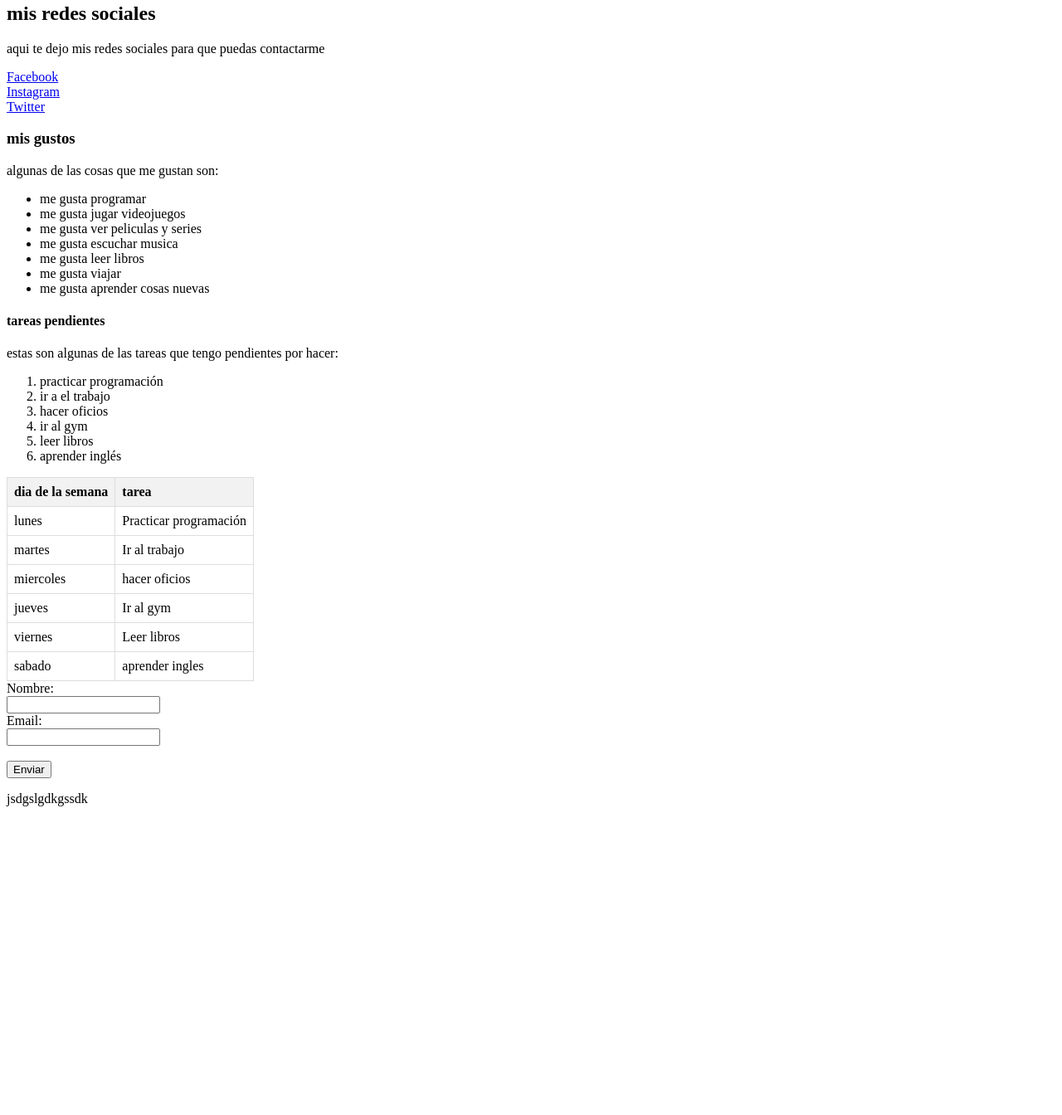
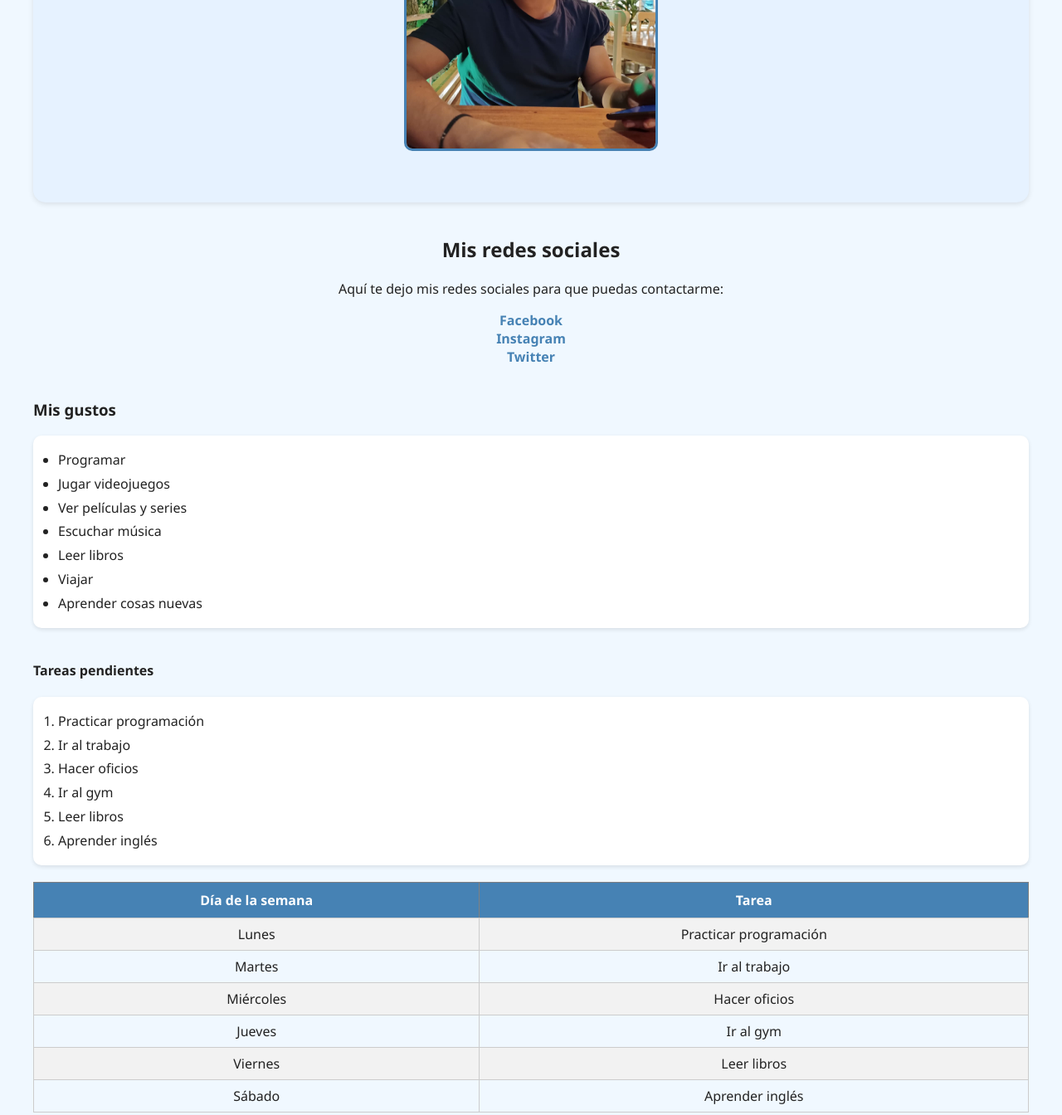
Before and after one commit to Mogomix/entregable1, a plain HTML site: page entregable1.html in a window 1280 px wide. Shown: the part 672-2016 px from the top of the page at 83% size. Before the commit the page ends 1686 px from the top, so only its background shows below. Drawn offline with Linux system fonts and the light colour scheme.

Commit message:
actualizacion2

```diff
--- a/entregable1.html
+++ b/entregable1.html
@@ -1,102 +1,82 @@
 <!DOCTYPE html>
-<html lang="en">
+<html lang="es">
 <head>
     <meta charset="UTF-8">
     <meta name="viewport" content="width=device-width, initial-scale=1.0">
-    <title>sobre mi</title>
+    <title>Sobre mí</title>
+    <link rel="stylesheet" href="stylesentregable2.css">
+</head>
 
-</head>
-<body>
-    <h1>sobre mí</h1>
-    <p>esta página tiene el propósito de presentarme y mostrar un poco de mí</p>
-    <p>de igual manera tambies tiene el objetivo de mostrar mis avences en el curso de programacion</p>
-    <h2>presentación</h2>
-        <p>hola mi nombre es victor, tengo 22 años de edad, naci en la ciudad de barranquilla colombia, termine mis estudios en la ciudad de bogotá colombia y radico en la ciudad de santa marta colombia</p>
-        <p>soy un apasionado de la programación y la tecnología. Me encanta aprender cosas nuevas y enfrentar desafíos.</p>
-        <p>actualmente estoy aprendiendo sobre desarrollo web y espero poder crear mis propias aplicaciones en el futuro.</p>
-        <img src="foto.jpeg" alt="retrato de Victor" width="300" height="350" srcset=""><br>
-        <h2>mis redes sociales</h2>
-        <p>aqui te dejo mis redes sociales para que puedas contactarme</p>
-        <a href="http://www.facebook.com/victor">Facebook</a><br>
-        <a href="http://www.instagram.com/victor">Instagram</a><br>
-        <a href="http://www.twitter.com/victor">Twitter</a><br>
-        <h3>mis gustos</h3>
-        <p>algunas de las cosas que me gustan son:</p>
-        <ul>
-            <li>me gusta programar</li>
-            <li>me gusta jugar videojuegos</li>
-            <li>me gusta ver peliculas y series</li>
-            <li>me gusta escuchar musica</li>
-            <li>me gusta leer libros</li>
-            <li>me gusta viajar</li>
-            <li>me gusta aprender cosas nuevas</li>
+<body id="principal">
+    <header id="encabezado">
+        <h1 class="titulo">Sobre mí</h1>
+        <p class="descripcion">Esta página tiene el propósito de presentarme y mostrar un poco de mí.</p>
+        <p class="descripcion">También tiene el objetivo de mostrar mis avances en el curso de programación.</p>
+    </header>
+
+    <section id="presentacion">
+        <h2 class="subtitulo">Presentación</h2>
+        <p class="texto">Hola, mi nombre es <strong>Víctor</strong>, tengo 22 años, nací en Barranquilla, terminé mis estudios en Bogotá y actualmente vivo en Santa Marta, Colombia.</p>
+        <p class="texto">Soy un apasionado de la programación y la tecnología. Me encanta aprender cosas nuevas y enfrentar desafíos.</p>
+        <p class="texto">Actualmente estoy aprendiendo sobre desarrollo web y espero poder crear mis propias aplicaciones en el futuro.</p>
+        <img src="foto.jpeg" alt="Retrato de Víctor" width="300" height="350" id="foto-perfil"><br>
+    </section>
+
+    <section id="redes">
+        <h2 class="subtitulo">Mis redes sociales</h2>
+        <p class="texto">Aquí te dejo mis redes sociales para que puedas contactarme:</p>
+        <a href="http://www.facebook.com/victor" class="enlace">Facebook</a><br>
+        <a href="http://www.instagram.com/victor" class="enlace">Instagram</a><br>
+        <a href="http://www.twitter.com/victor" class="enlace">Twitter</a><br>
+    </section>
+
+    <section id="gustos">
+        <h3 class="subtitulo">Mis gustos</h3>
+        <ul class="lista">
+            <li>Programar</li>
+            <li>Jugar videojuegos</li>
+            <li>Ver películas y series</li>
+            <li>Escuchar música</li>
+            <li>Leer libros</li>
+            <li>Viajar</li>
+            <li>Aprender cosas nuevas</li>
         </ul>
-        <h4>tareas pendientes</h4>
-        <p>estas son algunas de las tareas que tengo pendientes por hacer:</p>
-        <ol>
-            <li>practicar programación</li>
-            <li>ir a el trabajo</li>
-            <li>hacer oficios</li>
-            <li>ir al gym</li>
-            <li>leer libros</li>
-            <li>aprender inglés</li>
+    </section>
+
+    <section id="tareas">
+        <h4 class="subtitulo">Tareas pendientes</h4>
+        <ol class="lista">
+            <li>Practicar programación</li>
+            <li>Ir al trabajo</li>
+            <li>Hacer oficios</li>
+            <li>Ir al gym</li>
+            <li>Leer libros</li>
+            <li>Aprender inglés</li>
         </ol>
-        <style>
-            table {
-                border-collapse: collapse;
-                width: 50
-            }
 
-            th, td {
-                border: 1px solid #ddd;
-                padding: 8px;
-            }
+        <table id="tabla-tareas" border="1">
+            <tr>
+                <th>Día de la semana</th>
+                <th>Tarea</th>
+            </tr>
+            <tr><td>Lunes</td><td>Practicar programación</td></tr>
+            <tr><td>Martes</td><td>Ir al trabajo</td></tr>
+            <tr><td>Miércoles</td><td>Hacer oficios</td></tr>
+            <tr><td>Jueves</td><td>Ir al gym</td></tr>
+            <tr><td>Viernes</td><td>Leer libros</td></tr>
+            <tr><td>Sábado</td><td>Aprender inglés</td></tr>
+        </table>
+    </section>
 
-            th {
-                background-color: #f2f2f2;
-                text-align: left;
-            }
-        </style>
-        <table>
-            <tr>
-                <th>dia de la semana</th>
-                <th>tarea </th>
-            </tr>
-            <tr>
-                <td>lunes </td>
-                <td>Practicar programación</td>
-            </tr>
-            <tr>
-                <td>martes</td>
-                <td>Ir al trabajo</td>
-
-            </tr>
-            <tr>
-                <td>miercoles</td>
-                <td>hacer oficios</td>
-            </tr>
-            <tr>
-                <td>jueves</td>
-                <td>Ir al gym</td>
-
-            </tr>
-            <tr>
-                <td>viernes</td>
-                <td>Leer libros</td>
-            </tr>
-            <tr>
-                <td>sabado</td>
-                <td>aprender ingles</td>
-            </tr>
-        </table>
-        <form action="">
+    <section id="contacto">
+        <h3 class="subtitulo">Formulario de contacto</h3>
+        <form id="form-contacto" action="">
             <label for="nombre">Nombre:</label><br>
             <input type="text" id="nombre" name="nombre"><br>
             <label for="email">Email:</label><br>
-            <input type="email" id="email" name="email"><br> <br>
-
-            <input type="submit" value="Enviar">
-<p>jsdgslgdkgssdk</p><br>
-
+            <input type="email" id="email" name="email"><br><br>
+            <input type="submit" value="Enviar" id="boton-enviar">
+        </form>
+    </section>
 </body>
 </html>
--- /dev/null
+++ b/stylesentregable2.css
@@ -0,0 +1,128 @@
+/* ====== ESTILOS GENERALES ====== */
+body#principal {
+    background-color: #f0f8ff;
+    font-family: 'Segoe UI', Arial, sans-serif;
+    margin: 0;
+    padding: 0 40px;
+    color: #222;
+}
+
+/* Encabezado */
+#encabezado {
+    text-align: center;
+    background-color: #4682b4;
+    color: white;
+    padding: 30px 0;
+    border-bottom: 5px solid #2f4f4f;
+}
+
+.titulo {
+    font-size: 2.5em;
+    margin-bottom: 10px;
+}
+
+.descripcion {
+    font-size: 1.1em;
+}
+
+/* ====== SECCIONES ====== */
+section {
+    margin: 40px 0;
+}
+
+/* Presentación */
+#presentacion {
+    background-color: #e6f2ff;
+    padding: 20px;
+    border-radius: 15px;
+    box-shadow: 0 2px 6px rgba(0, 0, 0, 0.1);
+}
+
+#foto-perfil {
+    display: block;
+    margin: 20px auto;
+    border-radius: 10px;
+    border: 3px solid #4682b4;
+}
+
+/* ====== REDES SOCIALES ====== */
+#redes {
+    text-align: center;
+}
+
+.enlace {
+    color: #4682b4;
+    text-decoration: none;
+    font-weight: bold;
+    transition: 0.3s;
+}
+
+.enlace:hover {
+    color: #2f4f4f;
+    text-decoration: underline;
+}
+
+/* ====== LISTAS ====== */
+.lista {
+    background-color: #fff;
+    padding: 15px 30px;
+    border-radius: 10px;
+    line-height: 1.8;
+    box-shadow: 0 2px 5px rgba(0, 0, 0, 0.1);
+}
+
+/* ====== TABLA ====== */
+#tabla-tareas {
+    width: 100%;
+    border-collapse: collapse;
+    margin-top: 20px;
+}
+
+#tabla-tareas th {
+    background-color: #4682b4;
+    color: white;
+    padding: 10px;
+}
+
+#tabla-tareas td {
+    text-align: center;
+    padding: 8px;
+    border: 1px solid #ccc;
+}
+
+#tabla-tareas tr:nth-child(even) {
+    background-color: #f2f2f2;
+}
+
+/* ====== FORMULARIO ====== */
+#form-contacto {
+    background-color: #fff;
+    padding: 20px;
+    border-radius: 15px;
+    width: 300px;
+    margin: auto;
+    box-shadow: 0 2px 6px rgba(0, 0, 0, 0.1);
+}
+
+#form-contacto input[type="text"],
+#form-contacto input[type="email"] {
+    width: 100%;
+    padding: 8px;
+    margin: 8px 0;
+    border: 1px solid #ccc;
+    border-radius: 6px;
+}
+
+#boton-enviar {
+    background-color: #4682b4;
+    color: white;
+    border: none;
+    padding: 10px 20px;
+    border-radius: 6px;
+    cursor: pointer;
+    transition: 0.3s;
+}
+
+#boton-enviar:hover {
+    background-color: #2f4f4f;
+}
```
